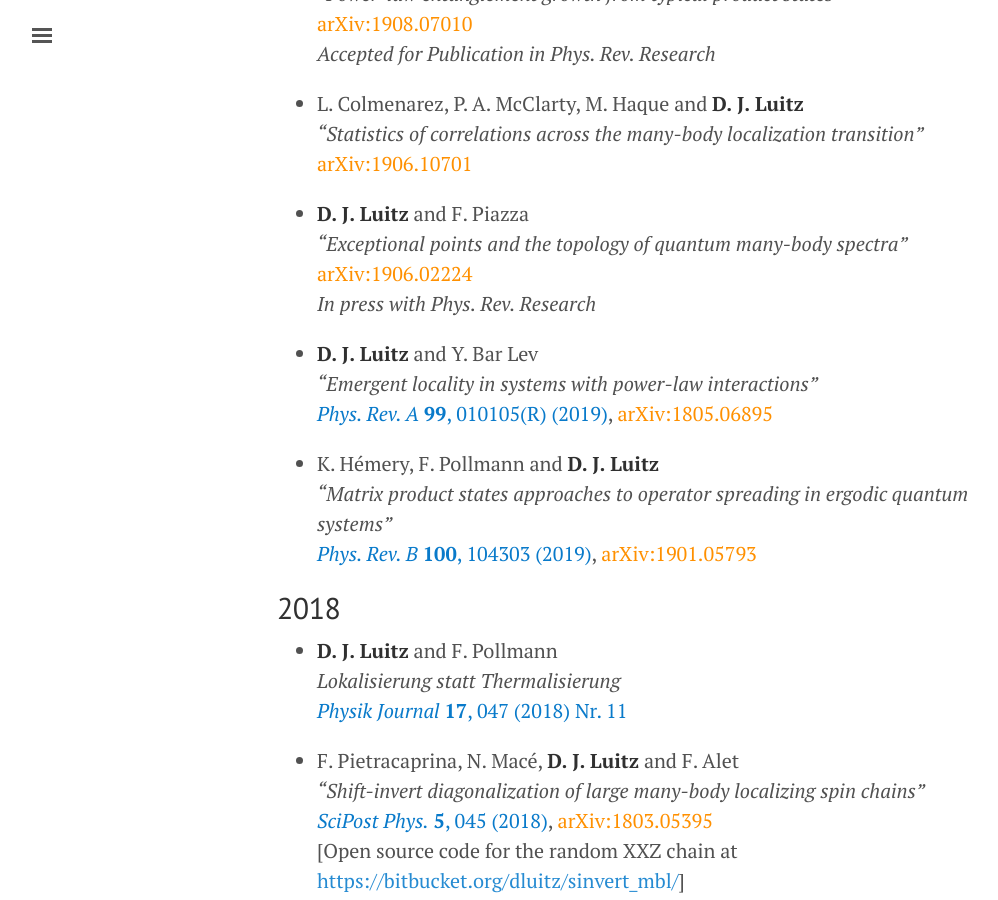
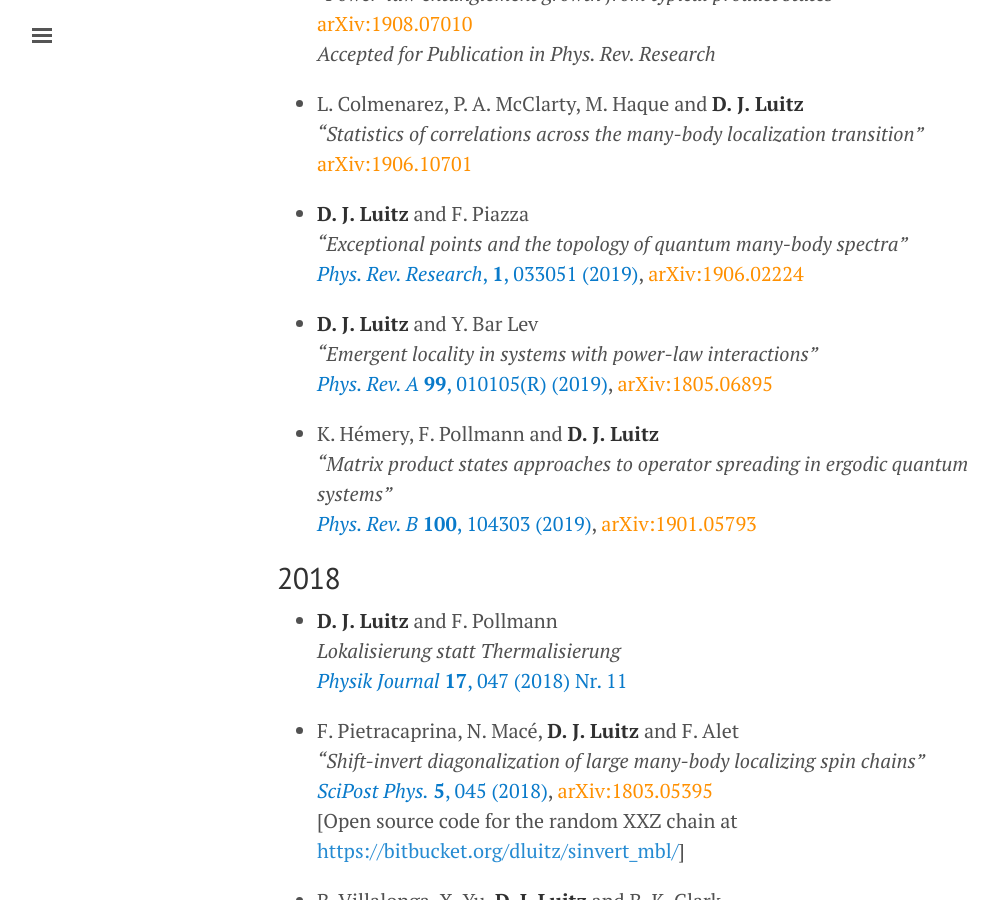
Before and after one commit to dluitz/dluitz.github.io, a Jekyll site: the page built from publications.md, in a window 1280 px wide and 900 px high, scrolled down 651 px. Shown: the whole window, without its empty margins (3-1001 px from the left). Built offline with Jekyll 4.4.1, drawn with Linux system fonts in a browser that asks for light colours.

Commit message:
[publist]

```diff
--- a/publications.md
+++ b/publications.md
@@ -33,8 +33,7 @@ My ORCID is [0000-0003-0099-5696](https://orcid.org/0000-0003-0099-5696).
 
 + **D. J. Luitz** and F. Piazza
 *"Exceptional points and the topology of quantum many-body spectra"*
-[arXiv:1906.02224](https://arxiv.org/abs/1906.02224){:class='arxiv'}
-*In press with Phys. Rev. Research*
+[*Phys. Rev. Research*, **1**, 033051 (2019)](https://journals.aps.org/prresearch/abstract/10.1103/PhysRevResearch.1.033051){:class='pub'}, [arXiv:1906.02224](https://arxiv.org/abs/1906.02224){:class='arxiv'}
 
 
 + **D. J. Luitz** and Y. Bar Lev
```
